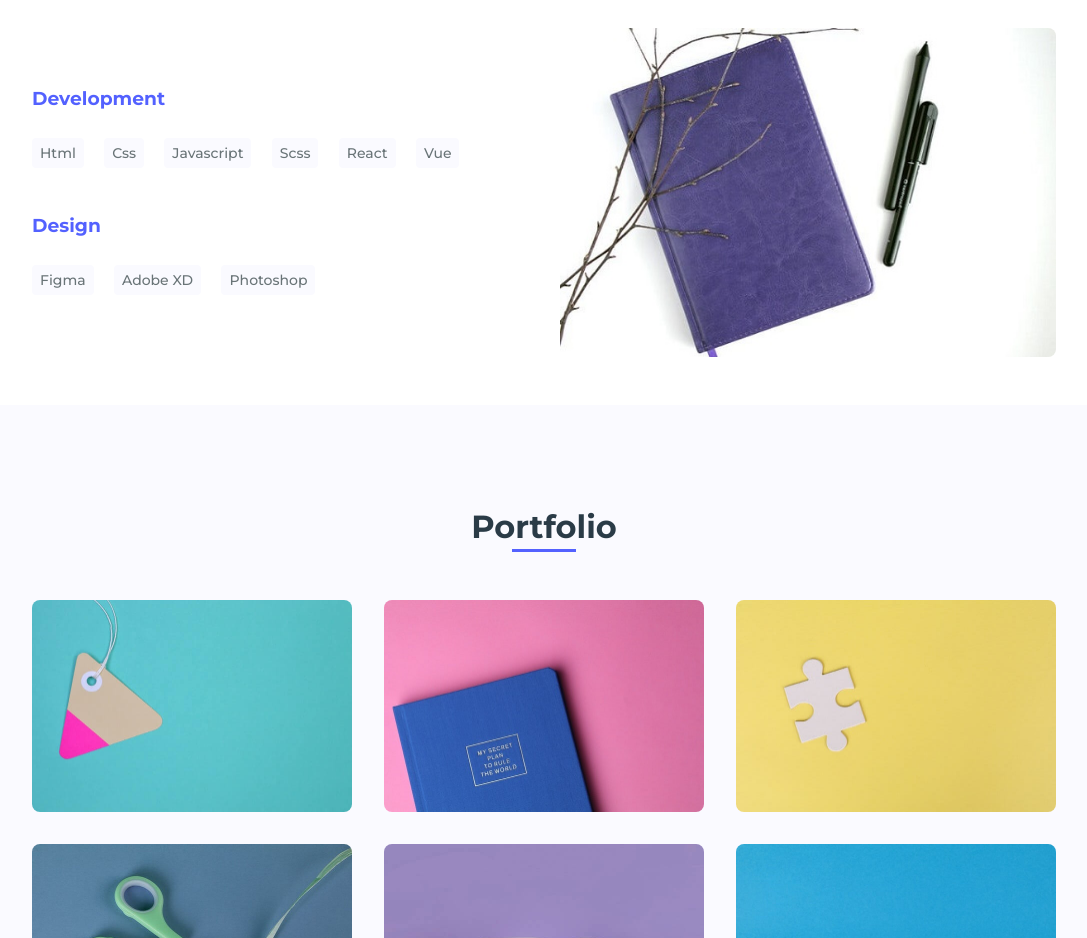
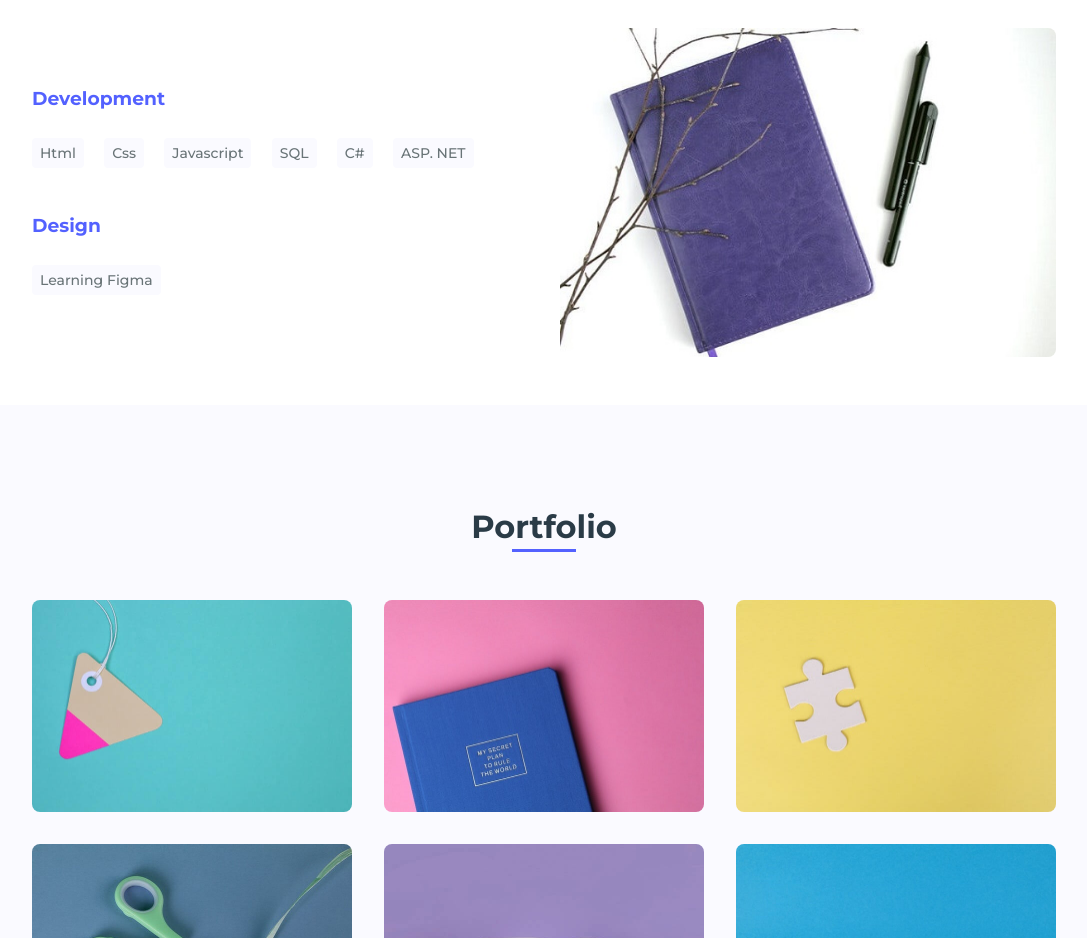
Before and after one commit to plucky1812/personal-portfolio-demo, a plain HTML site: page index.html in a window 1280 px wide. Shown: the part 1440-2378 px from the top of the page, without its empty margins (96-1183 px from the left). Drawn offline with nearby package versions, Linux system fonts and the light colour scheme.

Commit message:
Update index.html

```diff
--- a/index.html
+++ b/index.html
@@ -83,14 +83,14 @@
                         <span class="skills__name">Html</span>
                         <span class="skills__name">Css</span>
                         <span class="skills__name">Javascript</span>
-                        <span class="skills__name">Scss</span>
-                        <span class="skills__name">React</span>
-                        <span class="skills__name">Vue</span>
+                        <span class="skills__name">SQL</span>
+                        <span class="skills__name">C#</span>
+                        <span class="skills__name">ASP. NET</span>
 
                         <h3 class="skills__subtitle">Design</h3>
-                        <span class="skills__name">Figma</span>
-                        <span class="skills__name">Adobe XD</span>
-                        <span class="skills__name">Photoshop</span>
+                        <span class="skills__name">Learning Figma</span>
+<!--                         <span class="skills__name">Canva</span> -->
+<!--                         <span class="skills__name">Photoshop</span> -->
                     </div>
 
                     <div class="skills__img">
```
